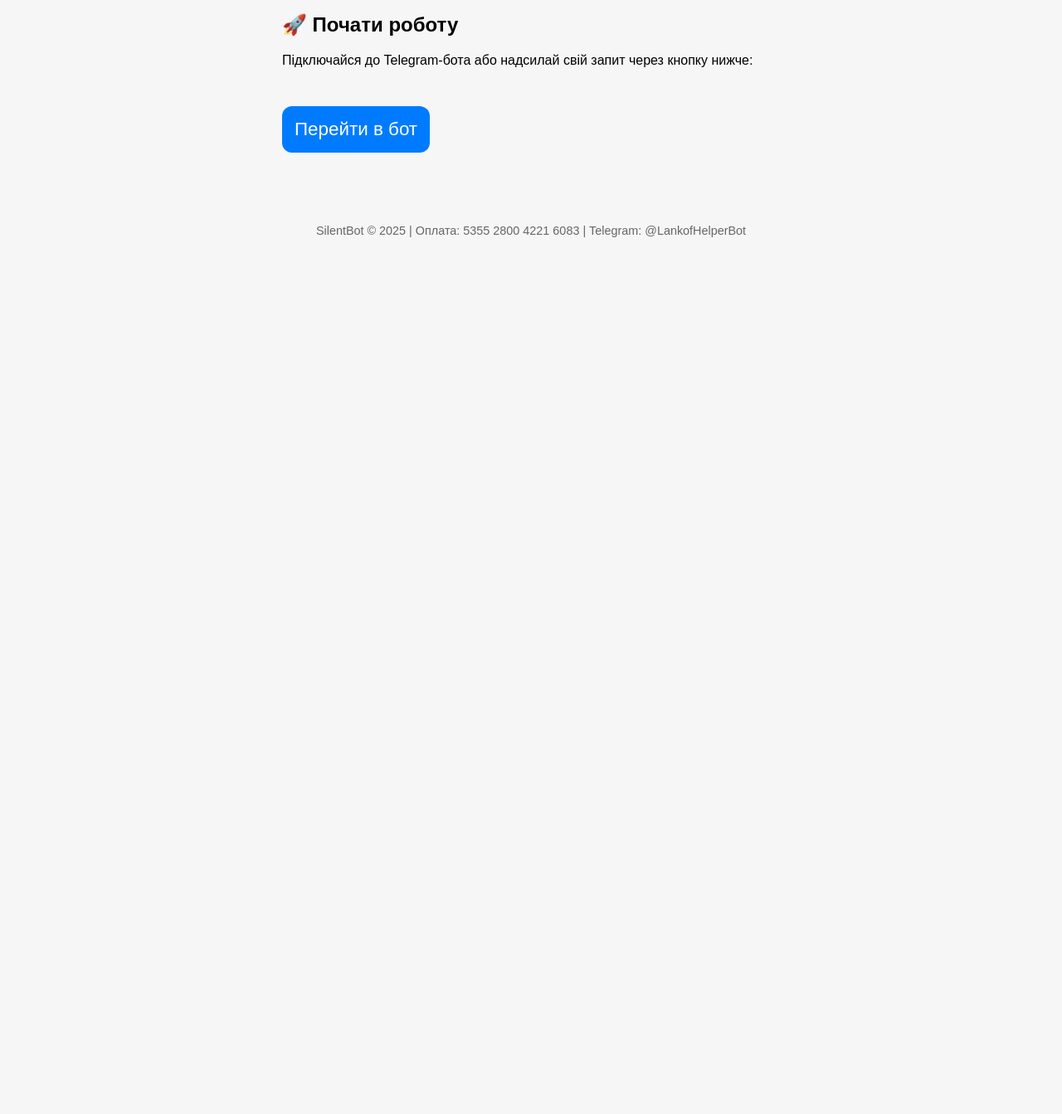
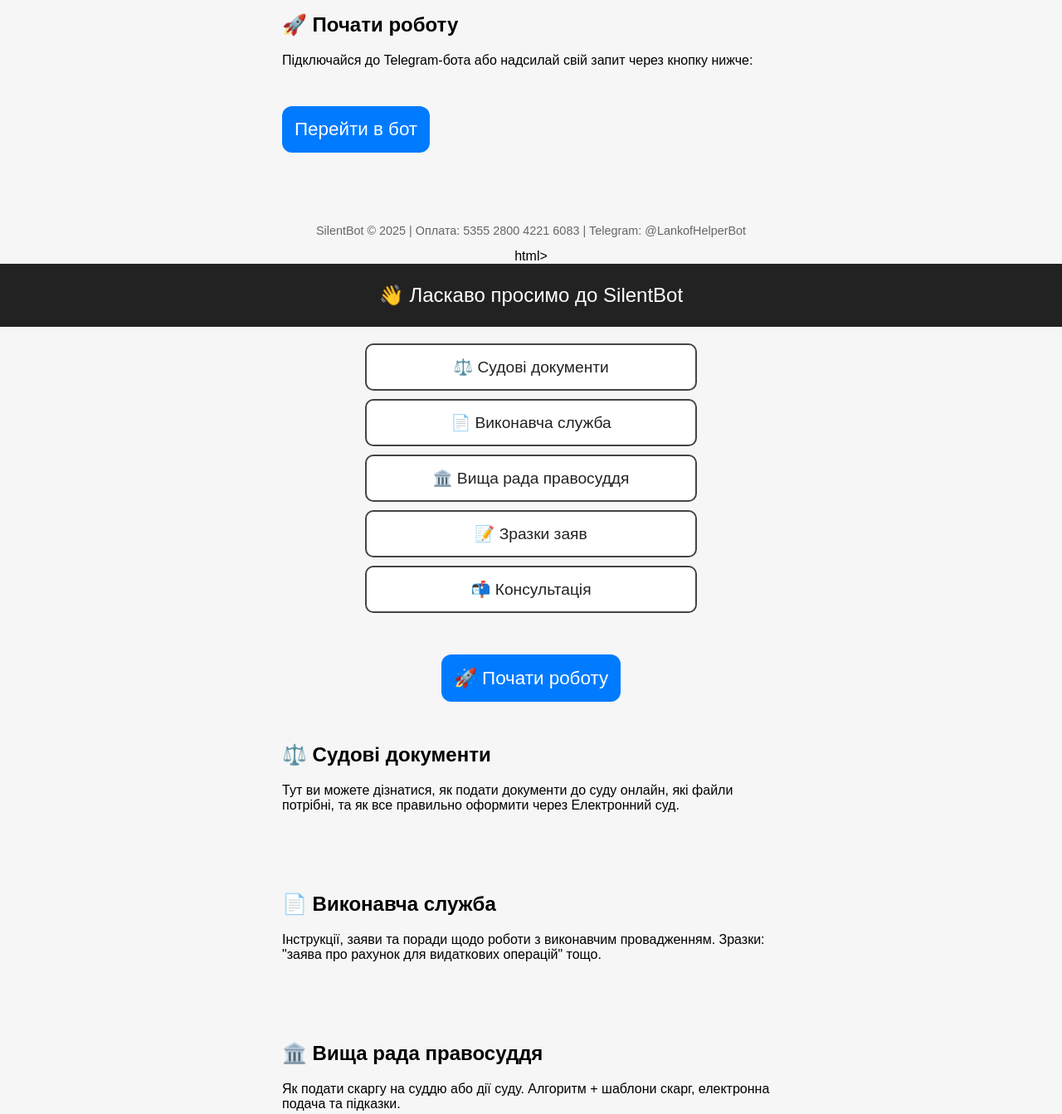
Before and after one commit to Silentshots/silentshots.github.io, a plain HTML site: page index.html in a window 1280 px wide. Shown: the part 1461-2804 px from the top of the page at 83% size. Before the commit the page ends 1761 px from the top, so only its background shows below. Drawn offline with Linux system fonts and the light colour scheme.

Commit message:
Update index.html

```diff
--- a/index.html
+++ b/index.html
@@ -1,4 +1,5 @@
 
+<!
 <!DOCTYPE html>
 <html lang="uk">
 <head>
@@ -114,4 +115,119 @@
     <p>SilentBot © 2025 | Оплата: 5355 2800 4221 6083 | Telegram: @LankofHelperBot</p>
   </footer>
 </body>
+</html> html>
+<html lang="uk">
+<head>
+  <meta charset="UTF-8">
+  <meta name="viewport" content="width=device-width, initial-scale=1.0">
+  <title>SilentBot – Помічник онлайн</title>
+  <style>
+    body {
+      font-family: Arial, sans-serif;
+      background-color: #f6f6f6;
+      margin: 0;
+      padding: 0;
+      text-align: center;
+    }
+    header {
+      background-color: #222;
+      color: #fff;
+      padding: 1em;
+      font-size: 1.5em;
+    }
+    .menu {
+      display: grid;
+      grid-template-columns: 1fr;
+      gap: 10px;
+      max-width: 400px;
+      margin: 20px auto;
+    }
+    .menu a {
+      display: block;
+      background-color: #fff;
+      border: 2px solid #444;
+      border-radius: 10px;
+      padding: 15px;
+      text-decoration: none;
+      color: #222;
+      font-size: 1.2em;
+      transition: background-color 0.3s ease;
+    }
+    .menu a:hover {
+      background-color: #ddd;
+    }
+    .cta {
+      margin-top: 30px;
+      background-color: #007bff;
+      color: white;
+      font-size: 1.4em;
+      padding: 15px;
+      border-radius: 12px;
+      text-decoration: none;
+      display: inline-block;
+    }
+    .cta:hover {
+      background-color: #0056b3;
+    }
+    footer {
+      margin-top: 40px;
+      font-size: 0.9em;
+      color: #666;
+    }
+    section {
+      padding: 30px;
+      max-width: 600px;
+      margin: auto;
+      text-align: left;
+    }
+  </style>
+</head>
+<body>
+  <header>👋 Ласкаво просимо до SilentBot</header>
+
+  <div class="menu">
+    <a href="#court">⚖️ Судові документи</a>
+    <a href="#executor">📄 Виконавча служба</a>
+    <a href="#vrp">🏛️ Вища рада правосуддя</a>
+    <a href="#samples">📝 Зразки заяв</a>
+    <a href="#consult">📬 Консультація</a>
+  </div>
+
+  <a href="#start" class="cta">🚀 Почати роботу</a>
+
+  <section id="court">
+    <h2>⚖️ Судові документи</h2>
+    <p>Тут ви можете дізнатися, як подати документи до суду онлайн, які файли потрібні, та як все правильно оформити через Електронний суд.</p>
+  </section>
+
+  <section id="executor">
+    <h2>📄 Виконавча служба</h2>
+    <p>Інструкції, заяви та поради щодо роботи з виконавчим провадженням. Зразки: "заява про рахунок для видаткових операцій" тощо.</p>
+  </section>
+
+  <section id="vrp">
+    <h2>🏛️ Вища рада правосуддя</h2>
+    <p>Як подати скаргу на суддю або дії суду. Алгоритм + шаблони скарг, електронна подача та підказки.</p>
+  </section>
+
+  <section id="samples">
+    <h2>📝 Зразки заяв</h2>
+    <p>Завантажити шаблони документів у PDF або Word. Наприклад: скарга до суду, клопотання, заява до ДВС, пояснення.</p>
+  </section>
+
+  <section id="consult">
+    <h2>📬 Консультація</h2>
+    <p>Щоб отримати безкоштовну пораду — напишіть боту <strong>@LankofHelperBot</strong> або скористайтесь формою зв’язку (додамо пізніше).</p>
+  </section>
+
+  <section id="start">
+    <h2>🚀 Почати роботу</h2>
+    <p>Підключайся до Telegram-бота або надсилай свій запит через кнопку нижче:</p>
+    <p><a class="cta" href="https://t.me/LankofHelperBot">Перейти в бот</a></p>
+  </section>
+
+  <footer>
+    <p>SilentBot © 2025 | Оплата: 5355 2800 4221 6083 | Telegram: @LankofHelperBot</p>
+  </footer>
+</body>
 </html>
```
